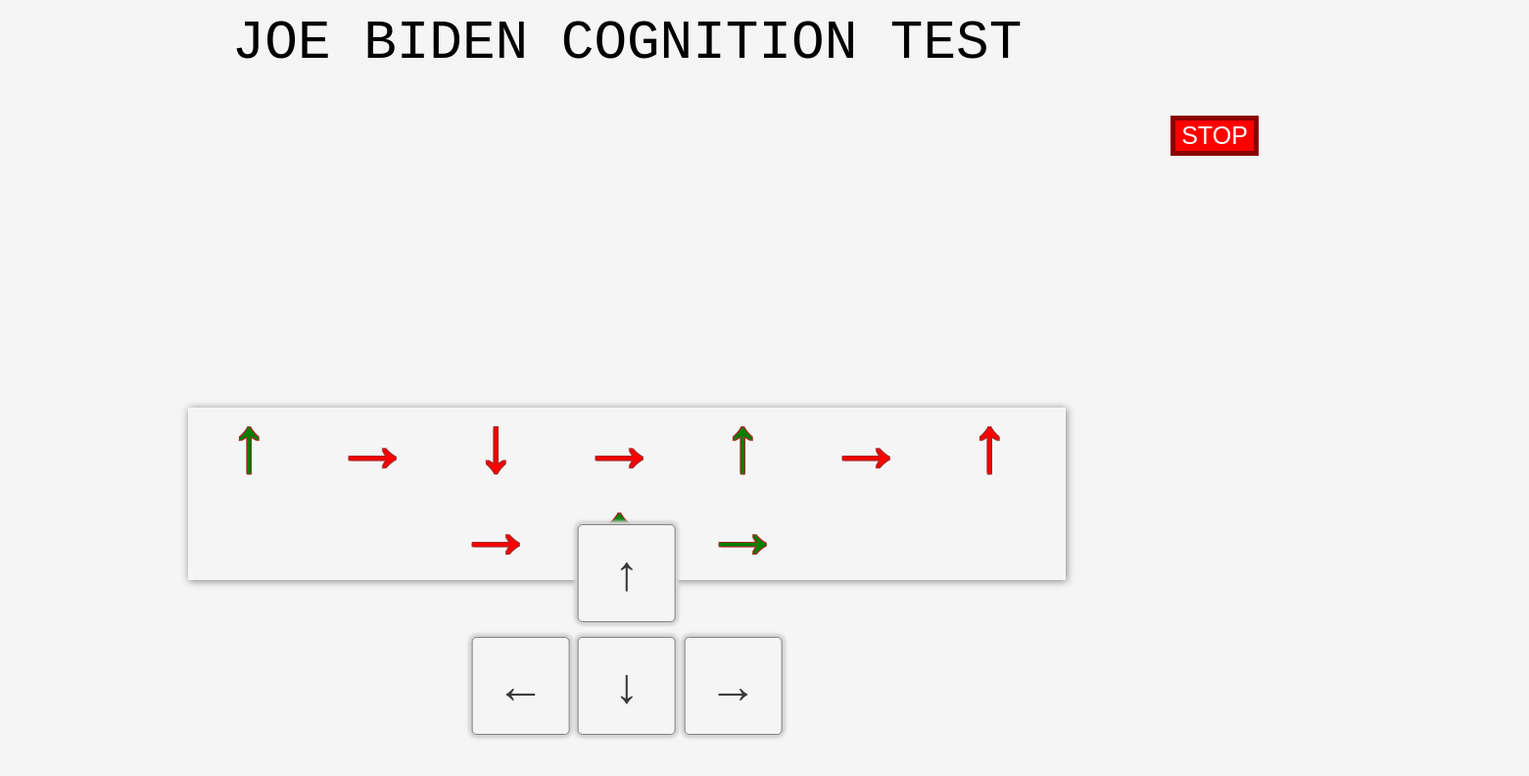
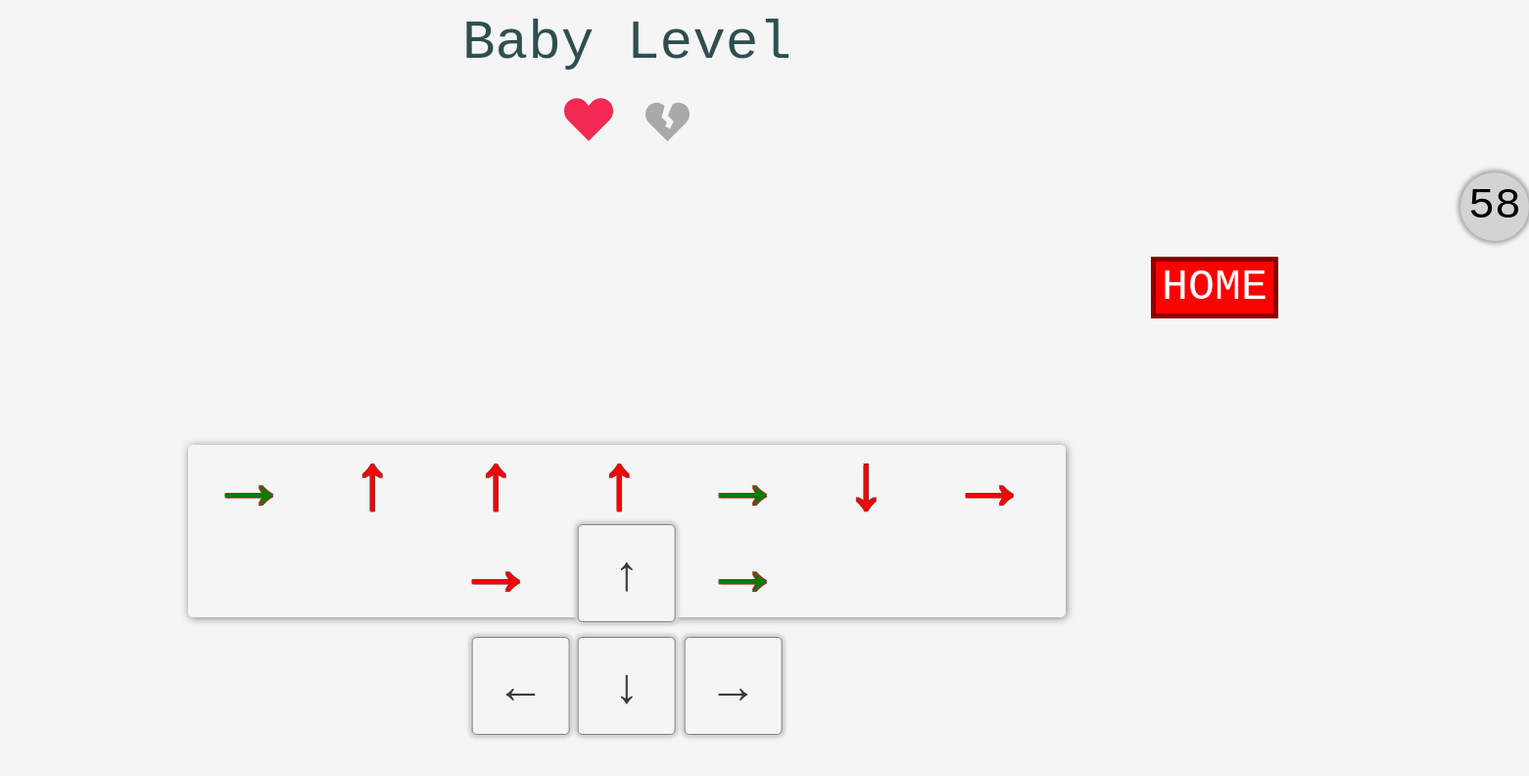
Before and after one commit to goatsefl/KeyTerminator, a plain HTML site: page index.html in a window 1280 px wide. Both pictures are taken after a click on the button "START". Shown: the whole page at 98% size, 1561 px wide, since content can reach past the window. Drawn offline with nearby package versions, Linux system fonts and the light colour scheme.

Commit message:
Added few new effects and animations for timer

```diff
--- a/index.html
+++ b/index.html
@@ -8,8 +8,13 @@
 	</head>
 	<body>
 		<div class="container">
-			<h1>JOE BIDEN COGNITION TEST</h1>
+			<h1>KEY FOCUS</h1>
 			<h2></h2>
+			<div class="lives">
+				<img src="Images/heart-svgrepo-com.svg" class="heart" />
+				<img src="Images/heart-broken-svgrepo-com.svg" class="h-broken" />
+			</div>
+			<h6></h6>
 			<h4><button class="main">START</button></h4>
 			<h3 id="keyDisplay">
 				<span></span>
--- a/key.css
+++ b/key.css
@@ -81,17 +81,17 @@
 }
 #keyDisplay{
     font-size: 80px;
-    transform: translate(0vw,30vh);
+    transform: translate(0vw,15vh);
 }
 h3{
     display: inline-block;
     text-align: center;
     width: 70%;
     margin: auto;
-    /* border-radius: 20px;
-    border: 1px solid brown; */
+    border-radius: 5px;
     box-shadow: 1px 1px 8px 0px gray ;
     letter-spacing: 15px;
+    transform: translateY(200px);
 }
 
 span{
@@ -100,16 +100,16 @@
 }
 
 .main{
+    font-family: monospace;
     font-size: 100px;
-    font-weight: 300;
+    font-weight: 400;
     color: black;
     border: 5px solid lightgreen;
     background-color: lightgreen;
-    transition: all .25s linear;
+    transition: all .3s ease-in-out;;
 }
 
 .main:hover{
-    font-family: monospace;
     transform: scale(1.1);
     border: 5px solid darkgreen;
     background-color: green;
@@ -118,6 +118,40 @@
     border-radius: 10px;
 }
 
-@keyframes mainButton {
+@keyframes timerSlideToLeft {
+    0%{
+        transform: translateX(2130%) translateY(-220%);
+    }
+    100%{
+        transform: translateX(2130%);
+    }
+}
 
+h1{
+    transition :  all .5s ease-in-out;
 }
+
+h6{
+    animation: timerSlideToLeft .5s ease-in-out;
+    display: flex;
+    transform: translateX(2130%);
+    background-color: lightgray;
+    line-height: 1.5;
+    border-radius: 50%;
+    width: 70px;
+    height: 70px;
+    padding: 10px auto;
+    justify-content: center;
+    align-items: center;
+}
+
+.heart{
+    height: 50px;
+    width: 50px;
+    color: red;
+}
+.h-broken{
+    color: red;
+    height:45px ;
+    width: 45px;
+}
--- a/key.js
+++ b/key.js
@@ -5,10 +5,19 @@
 const dLeft = document.querySelector('#left')
 const dRight = document.querySelector("#right")
 const dDown = document.querySelector("#down")
+const headings = document.querySelector('h1');
+const timerElement = document.querySelector(`h6`);
+const keyBoard = document.querySelector(`.contents`);
+const startButton = document.querySelector('.main');
+let seconds = 0;
+const levelArray = [`LEVEL 1 >>`, `LEVEL 2 >> `, `LEVEL 3 >> `, `LEVEL 4 >> `, `LEVEL 5 >>`];
+let lives = 3; // 3 LIVES by Default
 
-const startButton = document.querySelector('.main');
-
-const levelArray = [`LEVEL 1 >>`, `LEVEL 2 >> `, `LEVEL 3 >> `, `LEVEL 4 >> `, `LEVEL 5 >>`];
+const buttonPress = () => {
+    const audio = new Audio("GameAudio/buttonPress.wav");
+    audio.currentTime = 0;
+    audio.play();
+}
 
 const setComplete = () => {
     const audio = new Audio("GameAudio/setComplete.wav");
@@ -21,7 +30,7 @@
     audio.play();
 }
 const clickSoundGreen = () => {
-    const audio = new Audio('GameAudio/Bubbles.wav');
+    const audio = new Audio('GameAudio/greenSound2.mp3');
     audio.currentTime = 0;
     audio.play();
 }
@@ -88,7 +97,6 @@
     })
 }
 let levelNumber = 0;
-newSequence();
 let sets = 0;
 const entireLogic = () => {
     const spanCount = span.length;
@@ -120,9 +128,7 @@
         const redDown = keyPress === `ArrowUp` && currentSpan.innerHTML === `↓` && currentSpan.style.color === `red`;
         const redLeft = keyPress === `ArrowRight` && currentSpan.innerHTML === `←` && currentSpan.style.color === `red`;
         const redRight = keyPress === `ArrowLeft` && currentSpan.innerHTML === `→` && currentSpan.style.color === `red`;
-
         // UnSuccessful Sounds :
-
         const noTgreenUp = keyPress === `ArrowUp` && (currentSpan.innerHTML === `↓` || currentSpan.innerHTML === `→` || currentSpan.innerHTML === `←`) && currentSpan.style.color === `green`;
         const noTgreenDown = keyPress === `ArrowDown` && (currentSpan.innerHTML === `→` || currentSpan.innerHTML === `↑` || currentSpan.innerHTML === `←`) && currentSpan.style.color === `green`;
         const noTgreenLeft = keyPress === `ArrowLeft` && (currentSpan.innerHTML === `↓` || currentSpan.innerHTML === `↑` || currentSpan.innerHTML === `→`) && currentSpan.style.color === `green`;
@@ -132,8 +138,15 @@
         const noTredLeft = keyPress === `ArrowRight` && (currentSpan.innerHTML === `↓` || currentSpan.innerHTML === `↑` || currentSpan.innerHTML === `→`) && currentSpan.style.color === `red`;
         const noTredRight = keyPress === `ArrowLeft` && (currentSpan.innerHTML === `↓` || currentSpan.innerHTML === `↑` || currentSpan.innerHTML === `←`) && currentSpan.style.color === `red`;
         if (noTgreenUp || noTgreenDown || noTgreenLeft || noTgreenRight || noTredUp || noTredDown || noTredRight || noTredLeft) {
-            errorCounter++;
+            lives--;
             invalidInput();
+            if (!lives) {
+                keyBoard.style.display = `none`;
+                h3.style.display = `none`;
+                span.forEach(element => {
+                    element.textContent = ``;
+                })
+            }
         }
         // Gray Out Logic
         else if (greenUp) {
@@ -182,17 +195,7 @@
                 newSequence();
                 sets--;
             }
-            startButton.textContent = `${levelArray[levelNumber]}`;
-            startButton.style.transform = `translateY(300px)`;
-            startButton.style.fontSize = `50px`;
-            startButton.style.border = `5px solid lightblue`;
-            startButton.style.color = `whitesmoke`;
-            sets = 3;
             index = 0;
-            levelNumber++;
-            startButton.addEventListener(`click`, () => {
-
-            })
             span.forEach(element => {
                 element.style.fontSize = `80px`;
             })
@@ -202,37 +205,73 @@
 const levels = () => {
     entireLogic();
 }
+// Timer Style :
+timerElement.style.fontSize = `45px`
+timerElement.style.display = `none`;
 h3.style.display = `none`
 let bool = false;
-const keyBoard = document.querySelector(`.contents`);
+
 keyBoard.style.display = `none`;
 startButton.style.transform = `translateY(300px)`;
-startButton.addEventListener('click', () => {
-    bool = !bool;
-    if (bool) {
-        startButton.style.fontSize = `25px`
+const levelOne = () => {
+    lives++;
+    h3.display = `none`;
+    keyBoard.style.display = `none`;
+    startButton.style.transform = `translateY(200px)`;
+    startButton.style.fontSize = `100px`;
+}
+
+const homeAnimation = () => {
+    clearInterval(timer);
+    timerElement.style.display = `none`;
+    headings.innerText = `KEY FOCUS`
+    headings.style.color = ``;
+    startButton.style.fontSize = `100px`
+    startButton.textContent = `START`;
+    document.body.style.backgroundColor = ``;
+    h3.style.display = `none`;
+    startButton.style.transform = `translateY(300px)`
+    keyBoard.style.display = `none`;
+    startButton.style.color = ``;
+    startButton.style.backgroundColor = ``;
+    startButton.style.border = ``;
+    span.forEach(element => {
+        element.innerText = ``;
+    })
+}
+
+const startAnimation = () => {
+    timerElement.style.display = ``;
+    newSequence();
+    startButton.style.fontSize = `45px`
+    let seconds = 60;
+    timer = setInterval(() => {
+        seconds--;
+        timerElement.textContent = `${seconds} `;
+        if (!seconds) {
+            clearInterval(timer);
+        }
+    }, 1000)
+    timerElement.style.boxShadow = `0px 0px 4px 3px darkgray`;
     startButton.style.transform = ``
     h3.style.display = ``;
     keyBoard.style.display = ``;
+    startButton.textContent = `HOME`;
     startButton.style.transform = `translateX(600px)`
     startButton.style.backgroundColor = `red`;
     startButton.style.color = `white`;
     document.body.style.backgroundColor = `whitesmoke`;
     startButton.style.border = `5px solid darkred`
-        startButton.textContent = `STOP`;
+    headings.textContent = `Baby Level`;
+    headings.style.color = "darkslategray";
     levels();
-        sets = 2;
-        levels();
+}
+startButton.addEventListener('click', () => {
+    buttonPress()
+    bool = !bool;
+    if (bool) {
+        startAnimation();
     } else {
-        startButton.style.fontSize = `100px`
-        startButton.textContent = `START`;
-        document.body.style.backgroundColor = ``;
-        h3.style.display = `none`;
-        startButton.style.transform = `translateY(300px)`
-        keyBoard.style.display = `none`
-        startButton.style.color = ``;
-        startButton.style.backgroundColor = ``;
-        startButton.style.border = ``
-        newSequence();
+        homeAnimation();
     }
 })
```
Also changed, not shown: Images/heart-broken-svgrepo-com.svg (added), Images/heart-svgrepo-com.svg (added), 2 other files. Lines whose indentation alone changed are shown as unchanged.
